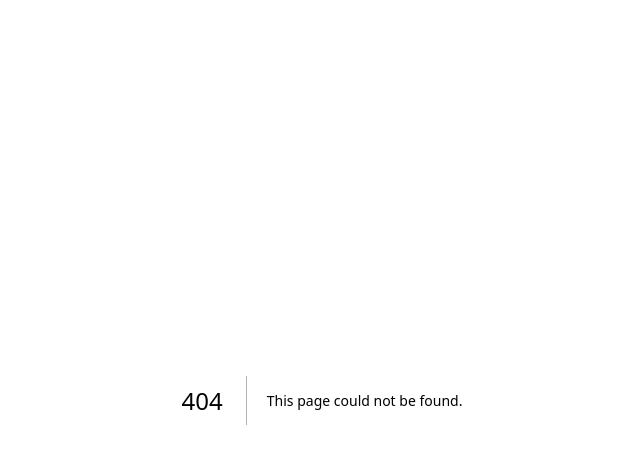
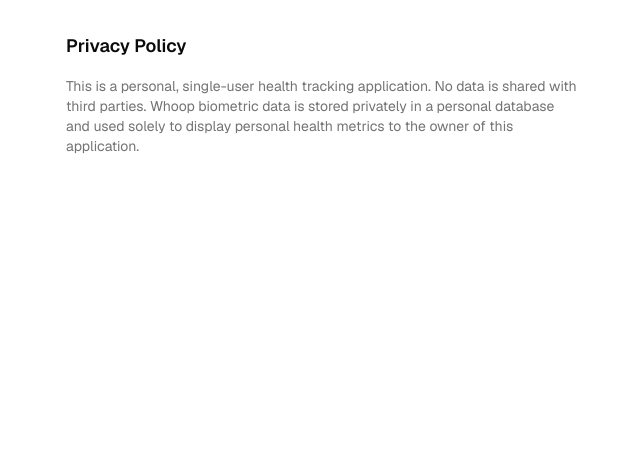
Before and after one commit to andrei2002f/HealthOS, a Next.js app: page /privacy in a window 1280 px wide. Before the commit this address had no page. Shown: the top 464 px of the page, without its empty margins (318-958 px from the left). Built offline with nearby package versions, Linux system fonts and the light colour scheme.

Commit message:
feat: add Privacy Policy page for user data transparency

```diff
--- /dev/null
+++ b/app/privacy/page.tsx
@@ -0,0 +1,15 @@
+export default function PrivacyPage() {
+  return (
+    <main className="mx-auto max-w-xl p-8 text-sm text-muted-foreground">
+      <h1 className="mb-4 text-lg font-semibold text-foreground">
+        Privacy Policy
+      </h1>
+      <p>
+        This is a personal, single-user health tracking application. No data is
+        shared with third parties. Whoop biometric data is stored privately in a
+        personal database and used solely to display personal health metrics to
+        the owner of this application.
+      </p>
+    </main>
+  );
+}
```
Also changed, not shown: 1 other file (tests, documents, lock files or other folders).
